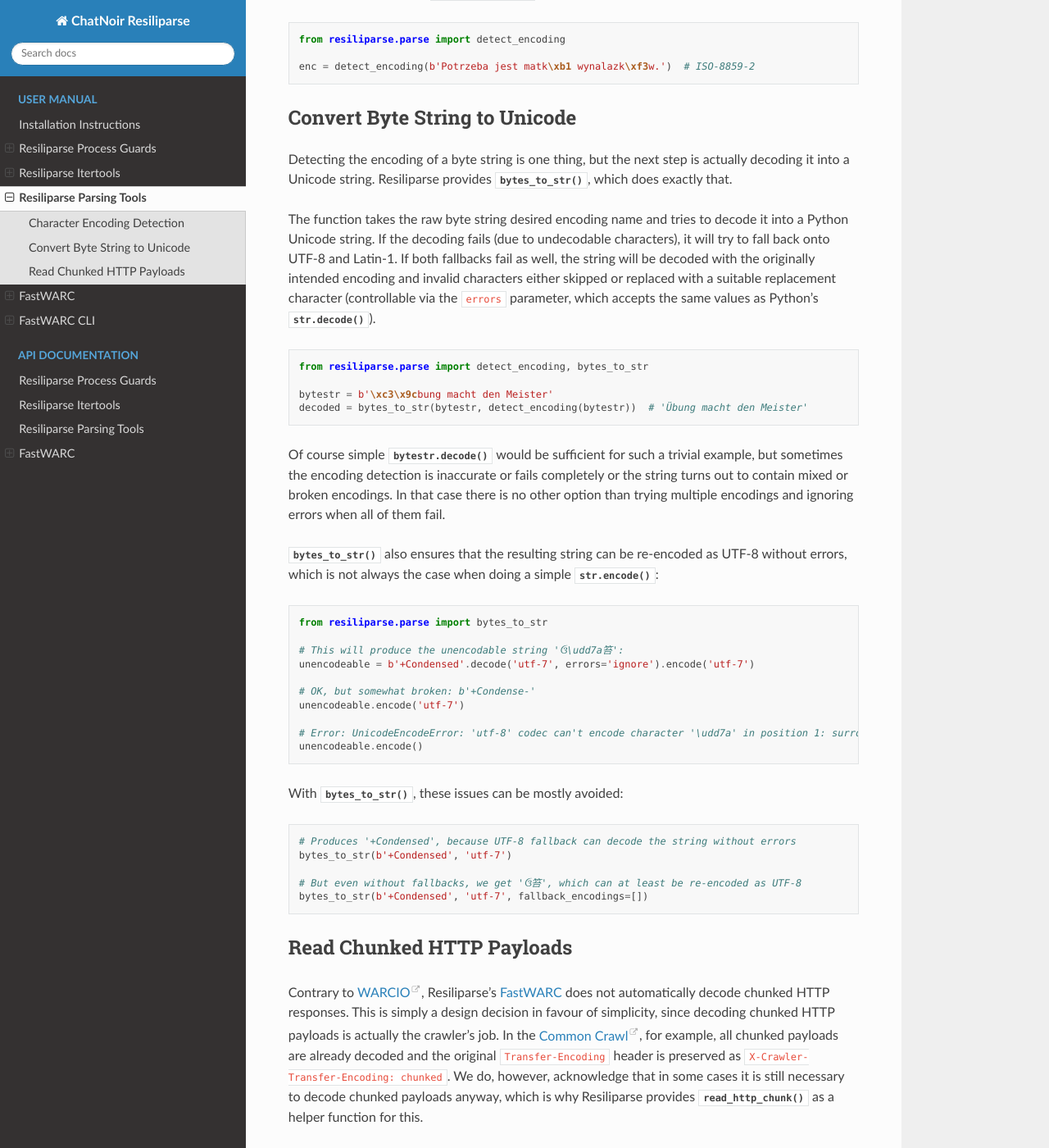
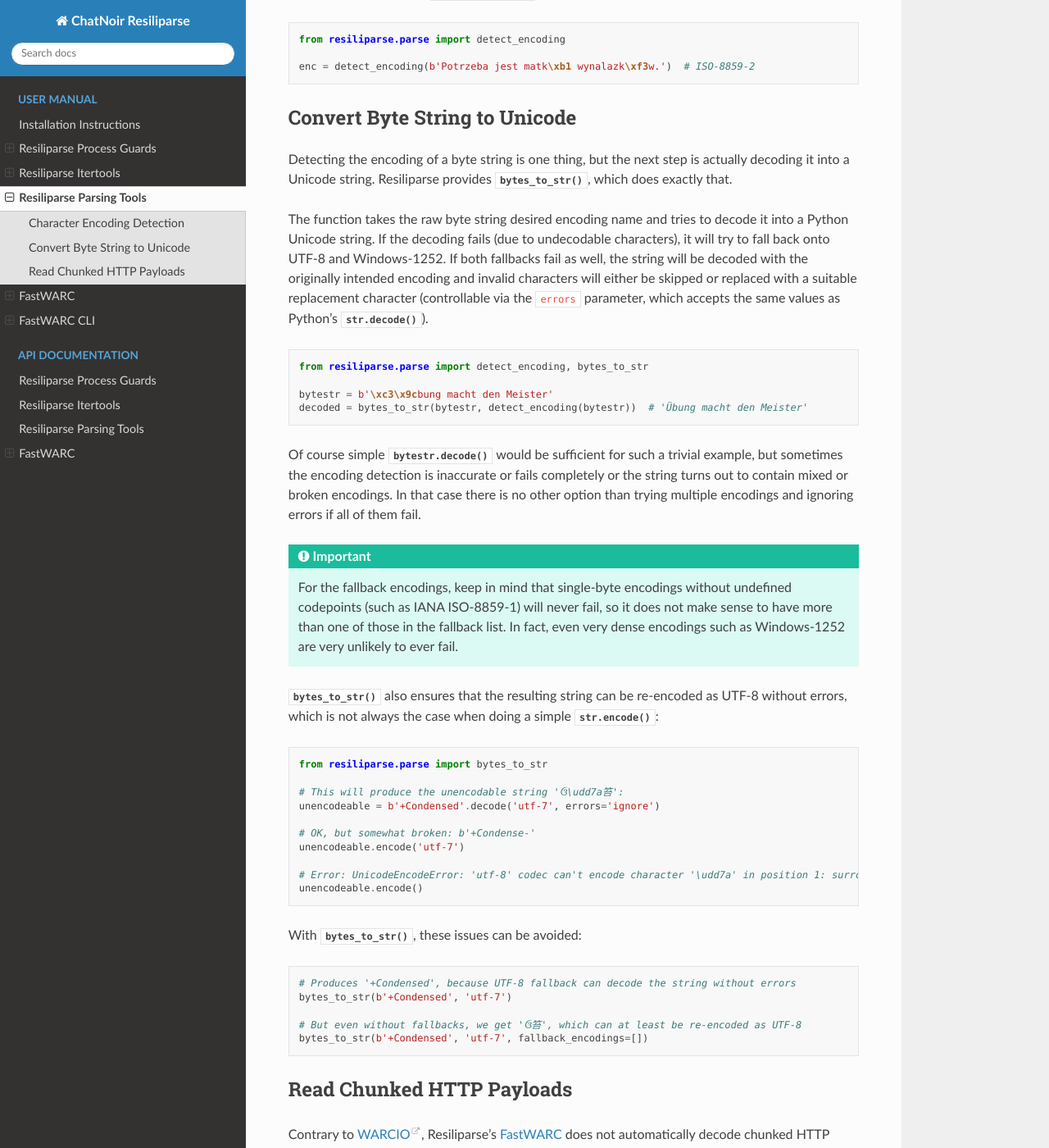
Before and after one commit to chatnoir-eu/chatnoir-resiliparse, a Sphinx documentation site: the page built from docs/man/parse.rst, in a window 1280 px wide and 1400 px high, scrolled down 719 px. Shown: the whole window at 82% size. Built offline with Sphinx 7.4.7 and the Read the Docs theme 2.0.0, drawn with Linux system fonts in a browser that asks for light colours.

Commit message:
Change bytes_to_str fallbacks to UTF-8, Windows-1252 and update docs

```diff
--- a/docs/man/parse.rst
+++ b/docs/man/parse.rst
@@ -39,7 +39,7 @@
 ------------------------------
 Detecting the encoding of a byte string is one thing, but the next step is actually decoding it into a Unicode string. Resiliparse provides :func:`~.parse.bytes_to_str`, which does exactly that.
 
-The function takes the raw byte string desired encoding name and tries to decode it into a Python Unicode string. If the decoding fails (due to undecodable characters), it will try to fall back onto UTF-8 and Latin-1. If both fallbacks fail as well, the string will be decoded with the originally intended encoding and invalid characters either skipped or replaced with a suitable replacement character (controllable via the ``errors`` parameter, which accepts the same values as Python's :meth:`str.decode`).
+The function takes the raw byte string desired encoding name and tries to decode it into a Python Unicode string. If the decoding fails (due to undecodable characters), it will try to fall back onto UTF-8 and Windows-1252. If both fallbacks fail as well, the string will be decoded with the originally intended encoding and invalid characters will either be skipped or replaced with a suitable replacement character (controllable via the ``errors`` parameter, which accepts the same values as Python's :meth:`str.decode`).
 
 .. code-block:: python
 
@@ -48,7 +48,11 @@
   bytestr = b'\xc3\x9cbung macht den Meister'
   decoded = bytes_to_str(bytestr, detect_encoding(bytestr))  # 'Übung macht den Meister'
 
-Of course simple :meth:`bytestr.decode` would be sufficient for such a trivial example, but sometimes the encoding detection is inaccurate or fails completely or the string turns out to contain mixed or broken encodings. In that case there is no other option than trying multiple encodings and ignoring errors when all of them fail.
+Of course simple :meth:`bytestr.decode` would be sufficient for such a trivial example, but sometimes the encoding detection is inaccurate or fails completely or the string turns out to contain mixed or broken encodings. In that case there is no other option than trying multiple encodings and ignoring errors if all of them fail.
+
+.. important::
+
+  For the fallback encodings, keep in mind that single-byte encodings without undefined codepoints (such as IANA ISO-8859-1) will never fail, so it does not make sense to have more than one of those in the fallback list. In fact, even very dense encodings such as Windows-1252 are very unlikely to ever fail.
 
 :func:`bytes_to_str` also ensures that the resulting string can be re-encoded as UTF-8 without errors, which is not always the case when doing a simple :meth:`str.encode`:
 
@@ -57,7 +61,7 @@
   from resiliparse.parse import bytes_to_str
 
   # This will produce the unencodable string 'ઉ\udd7a笞':
-  unencodeable = b'+Condensed'.decode('utf-7', errors='ignore').encode('utf-7')
+  unencodeable = b'+Condensed'.decode('utf-7', errors='ignore')
 
   # OK, but somewhat broken: b'+Condense-'
   unencodeable.encode('utf-7')
@@ -65,7 +69,7 @@
   # Error: UnicodeEncodeError: 'utf-8' codec can't encode character '\udd7a' in position 1: surrogates not allowed
   unencodeable.encode()
 
-With :func:`~.parse.bytes_to_str`, these issues can be mostly avoided:
+With :func:`~.parse.bytes_to_str`, these issues can be avoided:
 
 .. code-block:: python
 
```
Also changed, not shown: 1 other file.
